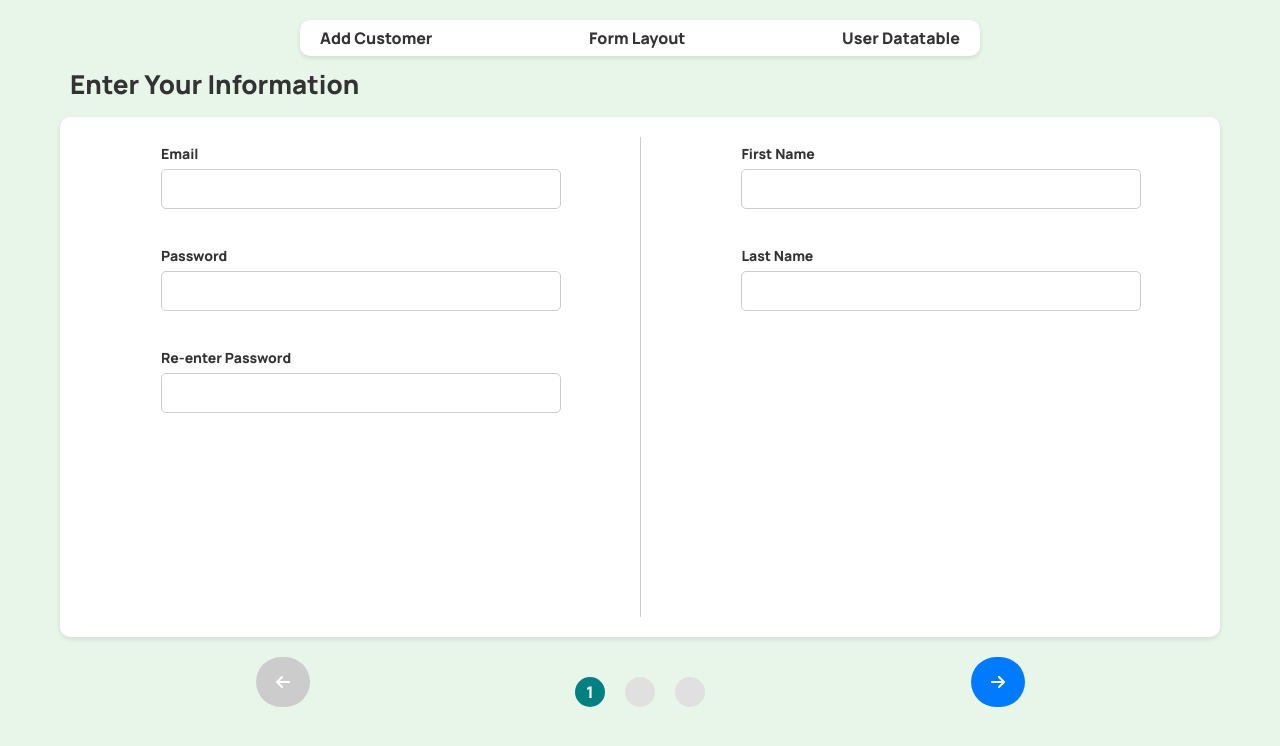
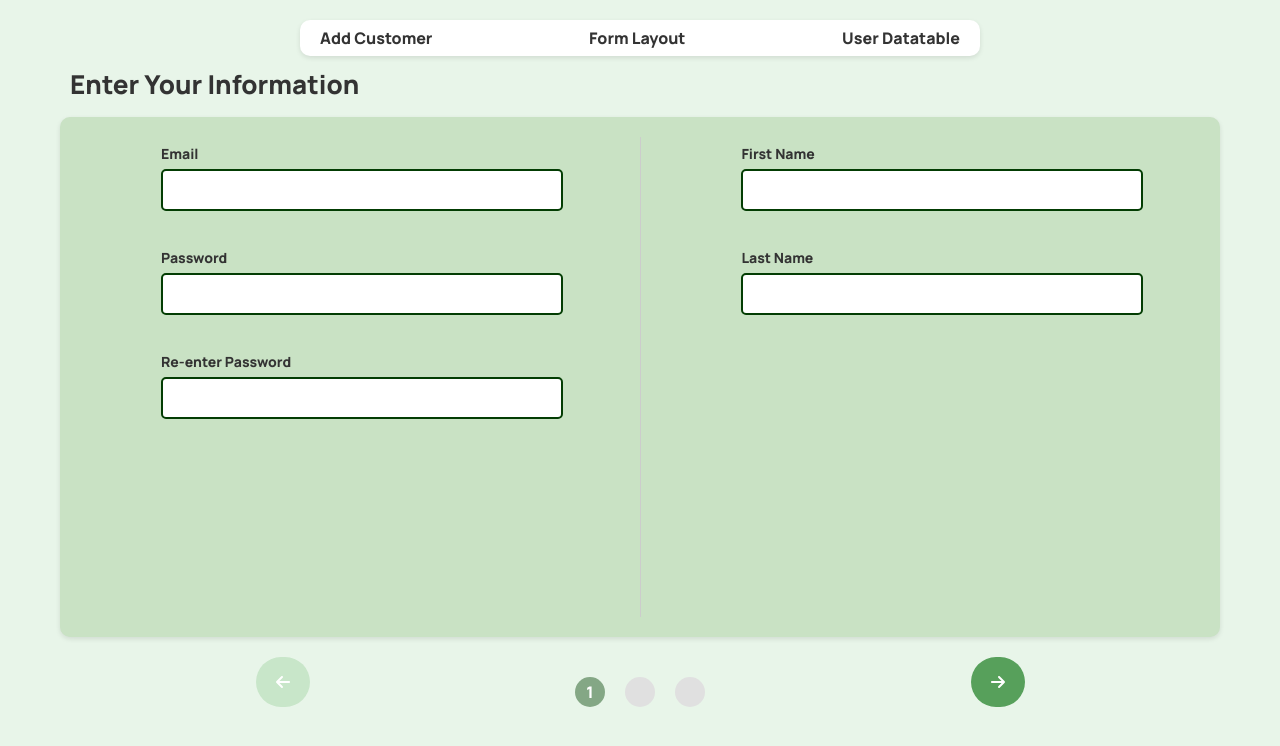
Before and after one commit to kaushaltheeG/Custom-Onboarding, a React (Create React App) app in the folder public/: page / in a window 1280 px wide. Shown: the top 746 px of the page. Built offline with nearby package versions, Linux system fonts and the light colour scheme; no server answers.

Commit message:
Styling changes

```diff
--- a/public/src/components/pages/Admin/styles.ts
+++ b/public/src/components/pages/Admin/styles.ts
@@ -9,13 +9,13 @@ export const CenteringDiv = styled.div`
 `;
 
 export const Container = styled.div`
-    background-color: #ffffff;
-    border-radius: 10px;
-    box-shadow: 0 2px 5px rgba(0, 0, 0, 0.1);
-    padding: 20px;
-    margin: 20px;
-    width: 40rem;
-    height: 20rem;
+  background-color: #c9e2c4;
+  border-radius: 10px;
+  box-shadow: 0 2px 5px rgba(0, 0, 0, 0.1);
+  padding: 25px;
+  margin: 20px;
+  width: 40rem;
+  height: 20rem;
 `;
 
 export const OptionContainer = styled.div`
--- a/public/src/components/pages/Data/styled.ts
+++ b/public/src/components/pages/Data/styled.ts
@@ -1,12 +1,6 @@
 import styled from "styled-components";
 
 export const TableContainer = styled.div`
-  background-color: #ffffff;
-  border-radius: 8px;
-  box-shadow: 0 2px 10px rgba(0, 0, 0, 0.1);
-  max-height: 1000px;
-  overflow-y: auto;
-  overflow-x: hidden;
   margin: 20px;
 `;
 
@@ -17,14 +11,15 @@ export const StyledTable = styled.table`
   th, td {
     padding: 12px;
     text-align: left;
-    border-bottom: 1px solid #ddd;
+    border-bottom: 1px solid #6e9f6e;
   }
 
   th {
-    background-color: #f2f2f2;
+    background-color: #c9e2c4;
   }
 
   tr:hover {
     background-color: #f1f1f1;
+    cursor: pointer;
   }
 `;
--- a/public/src/components/pages/home/index.tsx
+++ b/public/src/components/pages/home/index.tsx
@@ -39,13 +39,13 @@ const Home: React.FC = () => {
           <FormContainer>
             {validationForm()}
           </FormContainer>
-          { error && <ErrorComponent message={error.message}/>}
           <FormControler
             onNext={onNext}
             onPrev={onPrev}
             onSubmit={onSubmit}
             currentPage={currentFormPage}
             />
+          {error && <ErrorComponent message={error.message}/>}
         </CenteringDiv>
       </FixedWidth>
     </FlexContainer>
--- a/public/src/components/pages/home/styles.ts
+++ b/public/src/components/pages/home/styles.ts
@@ -18,7 +18,7 @@ export const Title = styled.span`
 `;
 
 export const FormContainer = styled.div`
-  background-color: #ffffff;
+  background-color: #c9e2c4;
   border-radius: 10px;
   box-shadow: 0 2px 5px rgba(0, 0, 0, 0.1);
   padding: 20px;
@@ -68,7 +68,7 @@ export const Circle = styled.div<{ active: boolean }>`
     width: 30px;
     height: 30px;
     border-radius: 50%;
-    background-color: ${({ active }) => (active ? '#008080' : '#e0e0e0')};
+    background-color: ${({ active }) => (active ? '#84a785' : '#e0e0e0')};
     display: flex;
     justify-content: center;
     align-items: center;
--- a/public/src/components/ui/DynamicSelect/index.tsx
+++ b/public/src/components/ui/DynamicSelect/index.tsx
@@ -13,7 +13,7 @@ interface DynamicSelectProps {
 const DynamicSelect: React.FC<DynamicSelectProps> = ({ label, options, value, name, onChange }) => {
     const calculateWidth = (options: string[] | number[]) => {
       const maxWidth = options.reduce((max: number, option: string | number) => {
-        const width = String(option).length * 8; // Approximate width (adjust as needed)
+        const width = String(option).length * 10; // Approximate width (adjust as needed)
         return Math.max(max, width);
       }, 0);
 
--- a/public/src/components/ui/ErrorComponent/styles.ts
+++ b/public/src/components/ui/ErrorComponent/styles.ts
@@ -3,5 +3,5 @@ import styled from 'styled-components';
 export const ErrorContainer = styled.div`
   color: red;
   font-size: 14px;
-  margin-top: 8px;
+  margin-top: 30px;
 `;
--- a/public/src/components/ui/Input/styled.ts
+++ b/public/src/components/ui/Input/styled.ts
@@ -7,13 +7,14 @@ export const InputContainer = styled.div`
 export const StyledInput = styled.input`
     width: 100%;
     padding: 10px;
-    border: 1px solid #ccc;
+    border: 2px solid #033d03;
+    font-size: 16px;
     border-radius: 5px;
-    font-size: 16px;
+    transition: border-color 0.3s, box-shadow 0.3s;
 
     &:focus {
-        border-color: #007bff;
-        outline: none;
+      border-color: #52d752;
+      outline: none;
     }
 `;
 
--- a/public/src/components/ui/RoundedButton/styled.ts
+++ b/public/src/components/ui/RoundedButton/styled.ts
@@ -4,7 +4,7 @@ export const ButtonContainer = styled.button`
     display: flex;
     align-items: center;
     justify-content: center;
-    background-color: #007bff;
+    background-color: #57a05b;
     color: white;
     border: none;
     border-radius: 25px;
@@ -14,11 +14,15 @@ export const ButtonContainer = styled.button`
     transition: background-color 0.3s ease;
 
     &:hover {
-        background-color: #0056b3;
+      background-color: #1f8124;
+    }
+
+    &:active {
+      transform: scale(0.98);
     }
 
     &:disabled {
-        background-color: #ccc;
-        cursor: not-allowed;
+      background-color: #c8e6c9;
+      cursor: not-allowed;
     }
 `;
```
Also changed, not shown: public/src/components/ui/DynamicSelect/styled.ts (+9 -4 lines).
